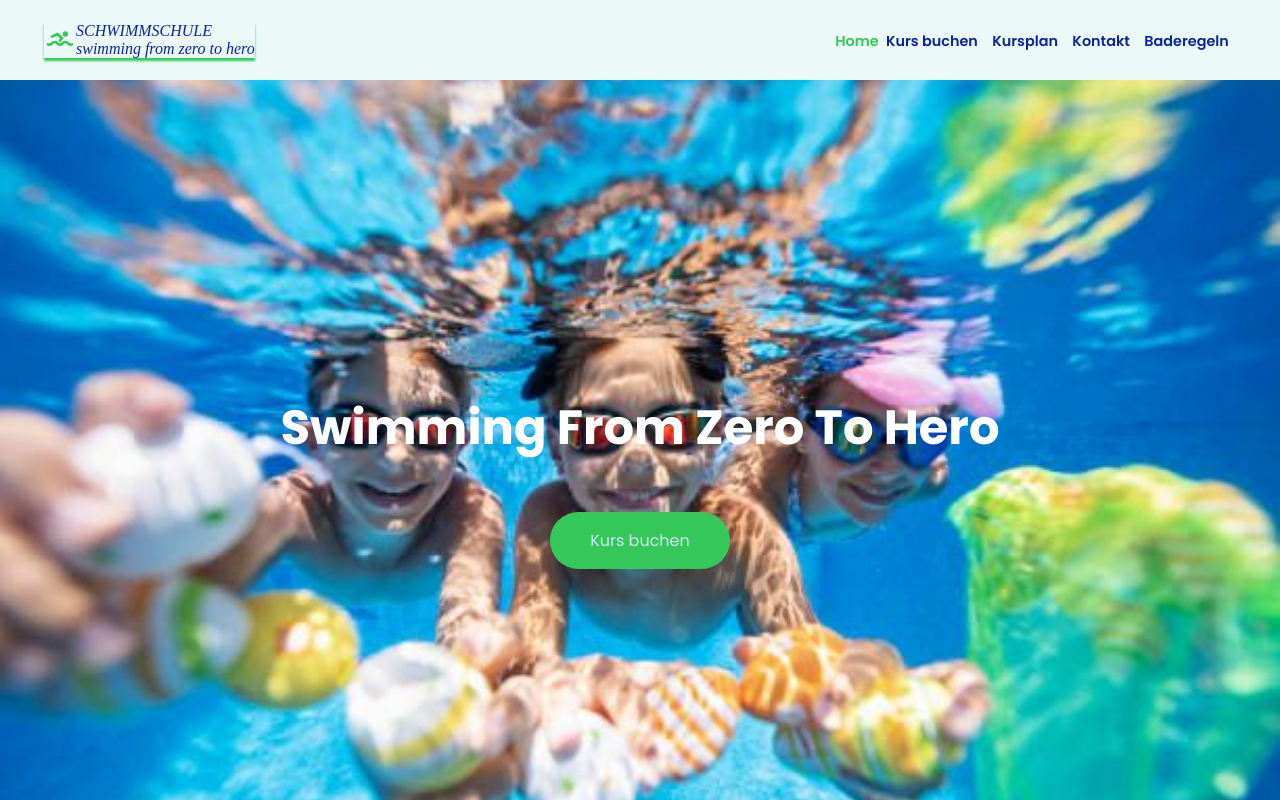
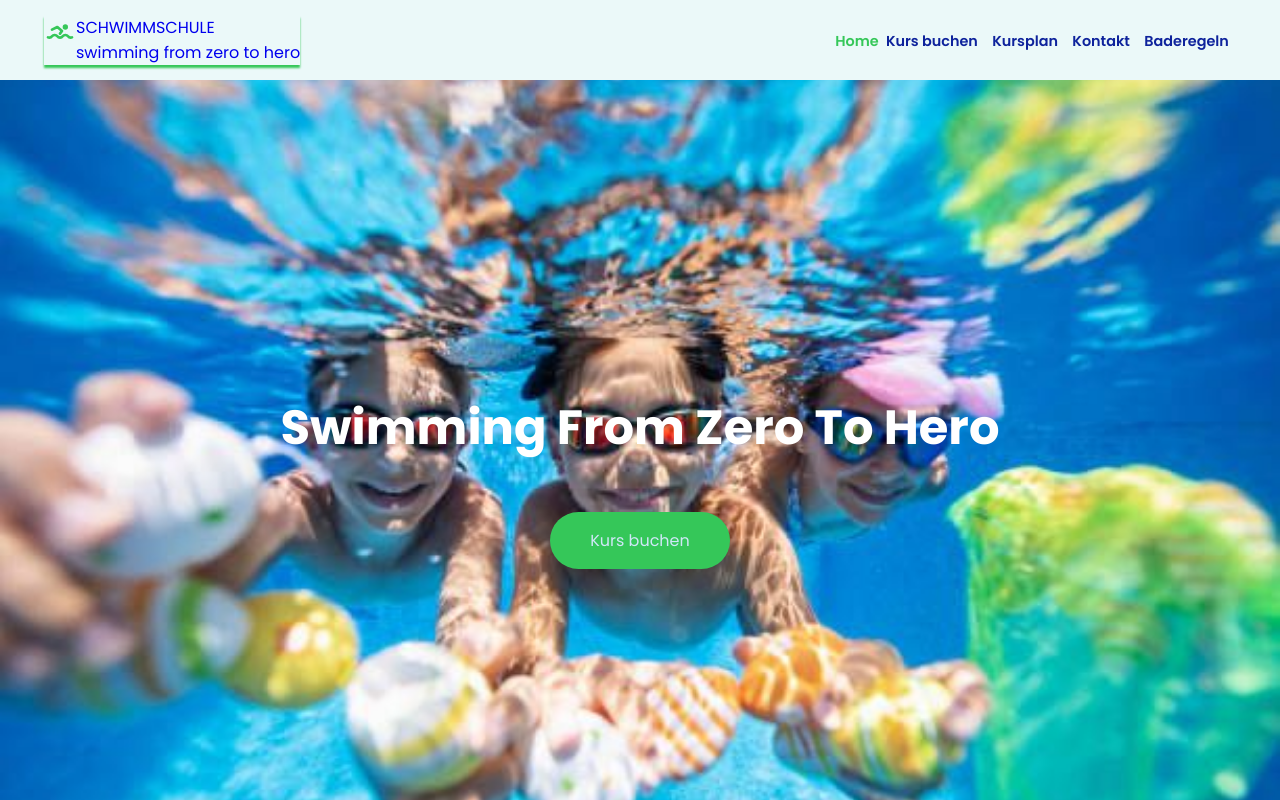
Before and after one commit to AnnaPanosyan/swimming, a React (Create React App) app: page /#/ in a window 1280 px wide. Shown: the top 800 px of the page. Built offline with nearby package versions, Linux system fonts and the light colour scheme.

Commit message:
logos font

```diff
--- a/src/styles/navbar.scss
+++ b/src/styles/navbar.scss
@@ -8,11 +8,6 @@
     .flexIcon {
       display: flex;
       flex-direction: column;
-      span {
-        font-family: cursive;
-        font-style: oblique;
-        color: $dark;
-      }
     }
   }
 }
```
